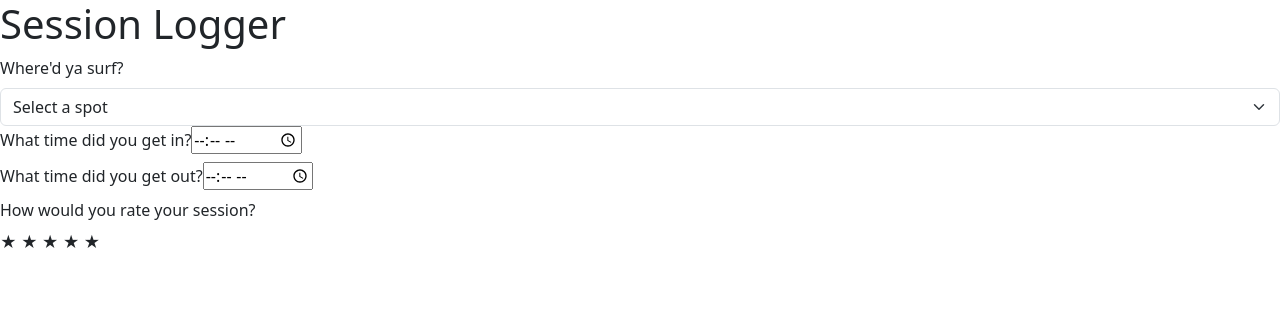
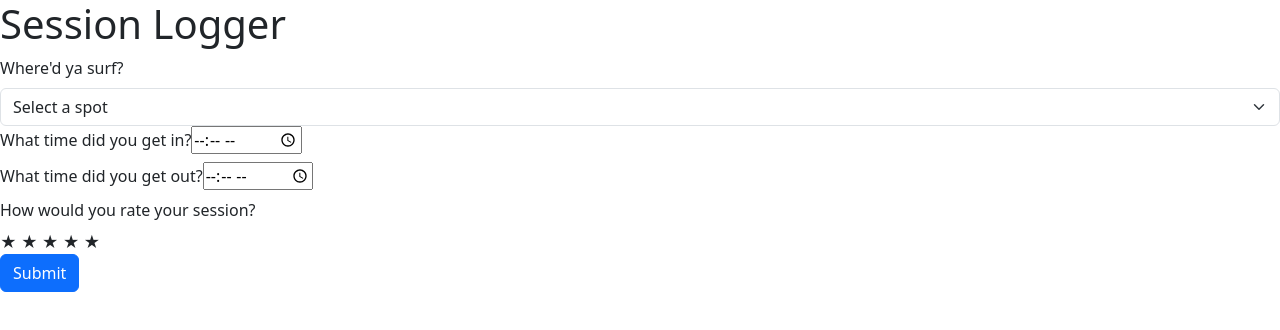
Before and after one commit to shindelr/Session-Logger-Frontend, a React (Vite) app in the folder session-logger-frontend/: page / in a window 1280 px wide. Shown: the top 330 px of the page. Built offline with nearby package versions, Linux system fonts and the light colour scheme.

Commit message:
Added the submit button with loading animation

```diff
--- a/session-logger-frontend/src/components/Button.tsx
+++ b/session-logger-frontend/src/components/Button.tsx
@@ -0,0 +1,36 @@
+// Creates a button that you can label whatever you'd like and set the class
+// of as well.
+
+import { useState } from "react";
+
+interface Props {
+  buttonType: string;
+  label: string;
+}
+
+const Button = ({ buttonType, label }: Props) => {
+  const [loading, setLoading] = useState(false);
+  const btnClassPrefix = "btn btn-";
+  const spinner = 'spinner-border spinner-border-sm'
+
+  const handleClick = () => {
+    setLoading(loading ? false : true);
+    console.log(loading);
+  };
+
+  return (
+    <button
+      type="button"
+      className={btnClassPrefix + buttonType}
+      onClick={handleClick}
+    >
+      <span
+        className={loading ? spinner : ''}
+        aria-hidden="true"
+      ></span>
+      {loading ? '' : label}
+    </button>
+  );
+};
+
+export default Button;
--- a/session-logger-frontend/src/components/InputForm.tsx
+++ b/session-logger-frontend/src/components/InputForm.tsx
@@ -5,6 +5,7 @@
 import SelectMenu from "./SelectMenu";
 import TimeInput from "./timeInput";
 import StarRater from "./StarRater";
+import Button from "./Button";
 
 const InputForm = () => {
   const surfSpots: string[] = ["Agate Beach", "Otter Rock", "South Beach"];
@@ -28,9 +29,13 @@ const InputForm = () => {
         </div>
 
         <div id="sesh-rating-container">
-            <label className="form-label">How would you rate your session?</label>
-            <StarRater />
-         </div>
+          <label className="form-label">How would you rate your session?</label>
+          <StarRater />
+        </div>
+
+        <div id="submit-btn-container">
+            <Button buttonType="primary" label="Submit" />
+        </div>
 
       </div>
     </form>
```
